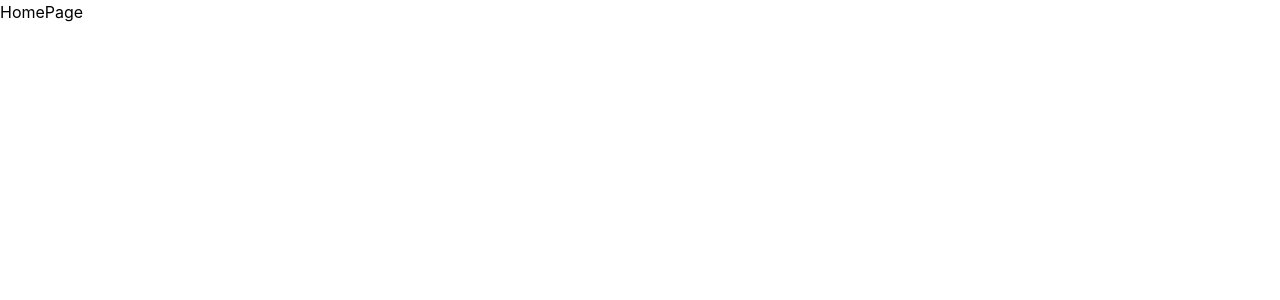
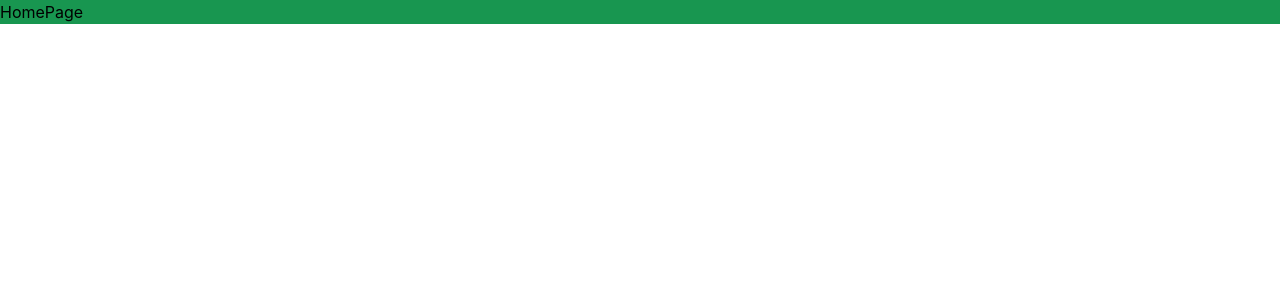
Before and after one commit to DaviJat/gerencia-financeira, a Next.js app: page / in a window 1280 px wide. Shown: the top 300 px of the page. Built offline with nearby package versions, Linux system fonts and the light colour scheme.

Commit message:
Iniciando tela de login

```diff
--- a/src/pages/index.tsx
+++ b/src/pages/index.tsx
@@ -1,3 +1,9 @@
+import styles from '../styles/pages/index.module.css';
+
 export default function Home() {
-  return <div>HomePage</div>;
+  return (
+    <div className={styles.background}>
+      <div>HomePage</div>
+    </div>
+  );
 }
--- /dev/null
+++ b/src/styles/pages/index.module.css
@@ -0,0 +1,3 @@
+.background {
+  @apply bg-verde;
+}
--- a/tailwind.config.js
+++ b/tailwind.config.js
@@ -1,18 +1,12 @@
 /** @type {import('tailwindcss').Config} */
+const colors = require('tailwindcss/colors');
 module.exports = {
-  content: [
-    './src/pages/**/*.{js,ts,jsx,tsx,mdx}',
-    './src/components/**/*.{js,ts,jsx,tsx,mdx}',
-    './src/app/**/*.{js,ts,jsx,tsx,mdx}',
-  ],
+  content: ['./src/*/.{js,jsx,ts,tsx}'],
   theme: {
-    extend: {
-      backgroundImage: {
-        'gradient-radial': 'radial-gradient(var(--tw-gradient-stops))',
-        'gradient-conic':
-          'conic-gradient(from 180deg at 50% 50%, var(--tw-gradient-stops))',
-      },
+    extend: {},
+    colors: {
+      verde: '#189650',
     },
   },
   plugins: [],
-}
+};
```
